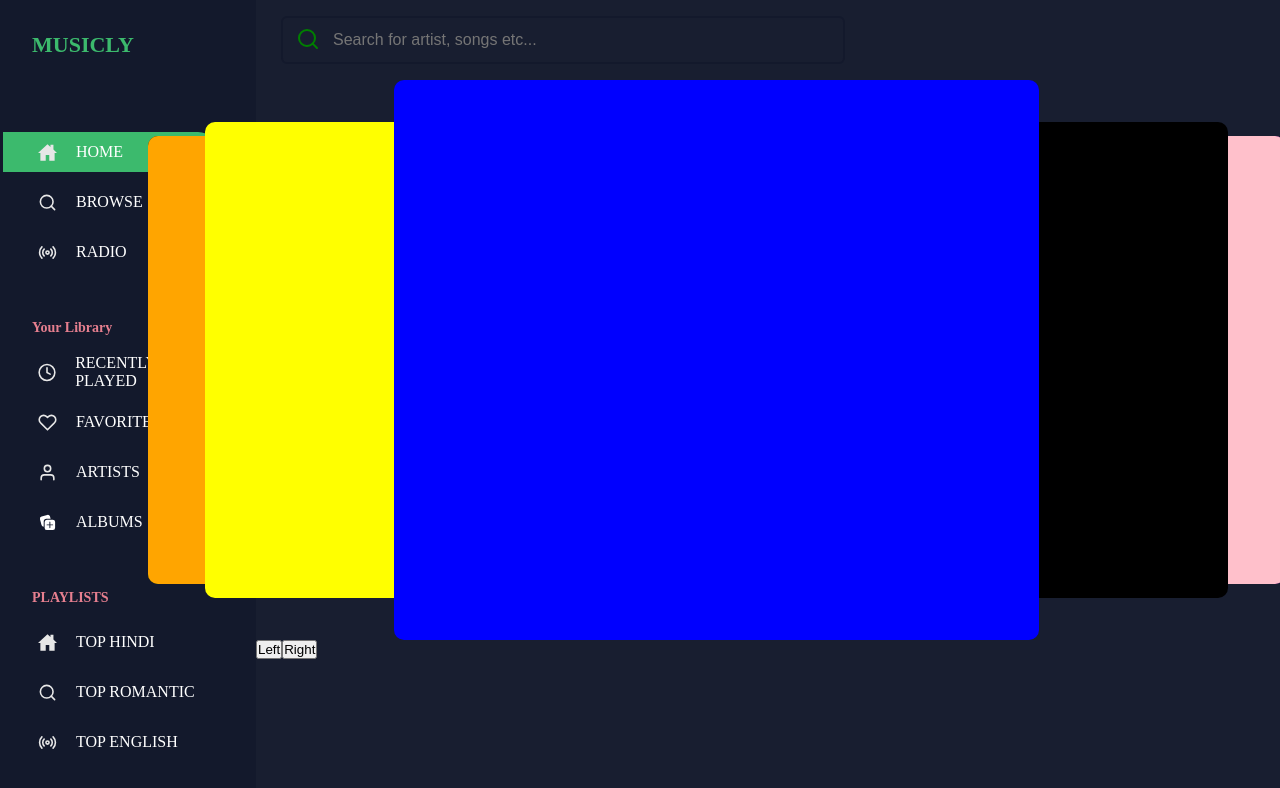
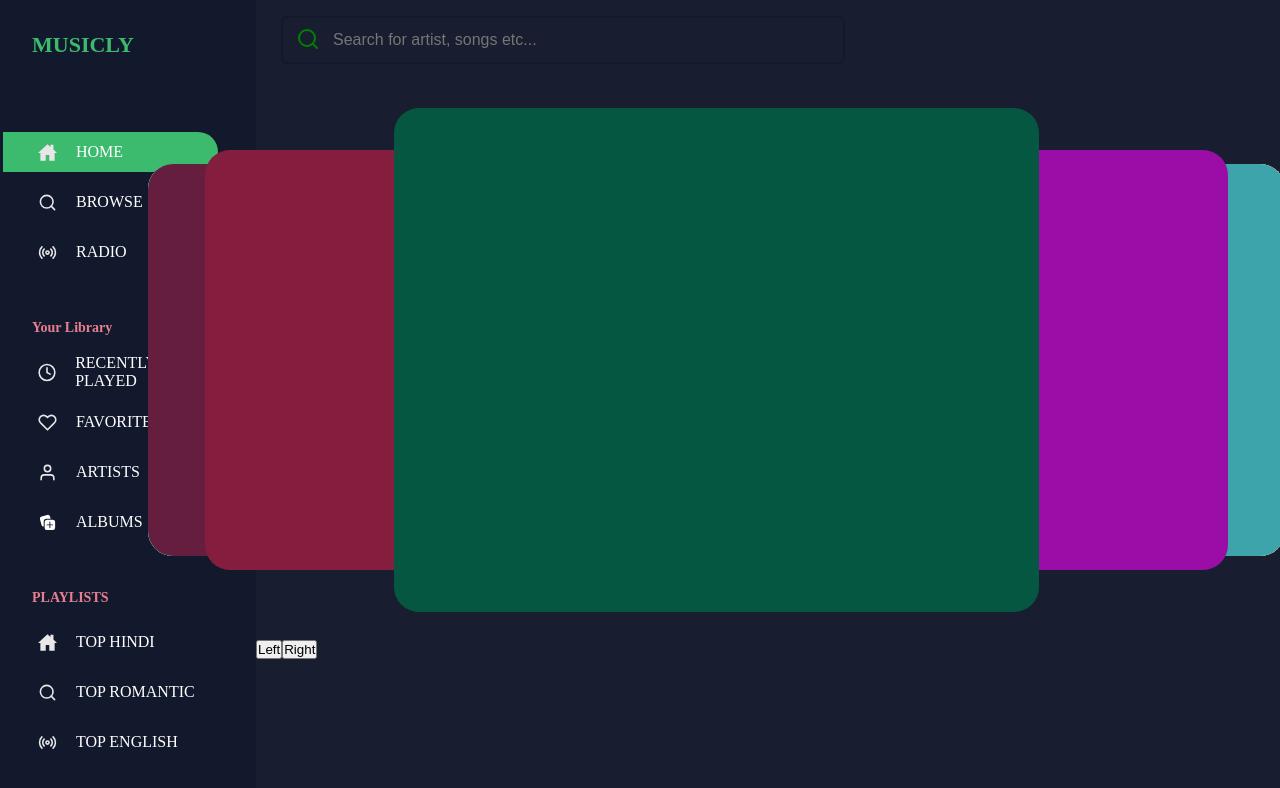
Before and after one commit to akshayrathigithub/MusicPlayer, a React app: page / in a window 1280 px wide. Shown: the top 788 px of the page. Built offline with nearby package versions, Linux system fonts and the light colour scheme.

Commit message:
slider functionality completed

```diff
--- a/src/Components/ContentArea/Content.scss
+++ b/src/Components/ContentArea/Content.scss
@@ -15,7 +15,7 @@
     .slide-leaf {
       position: absolute;
       transition: all 0.85s ease-in-out;
-      border-radius: 10px;
+      border-radius: 25px;
     }
   }
 }
--- a/src/Components/ContentArea/Content.tsx
+++ b/src/Components/ContentArea/Content.tsx
@@ -23,34 +23,26 @@ interface ContentState {
 const Content: React.FC = () => {
   const initialState: ContentState = {
     list: [
-      // '#051e3e',
-      // '#59575f',
-      // '#451e3e',
-      // ' #009688',
-      // ' #35a79c',
-      // ' #54b2a9',
-      // ' #65c3ba',
-      // ' #83d0c9',
-      // ' #651e3e',
-      // ' #851e3e',
-      // '#055742',
-      // ' #9a0ea7',
-      // ' #3da4ab',
-      // ' #f6cd61',
-      // ' #fe8a71',
-      // '#2a4d69 ',
-      // ' #4b86b4',
-      // ' #adcbe3',
-      // ' #e7eff6',
-      // ' #63ace5',
-      'red',
-      'green',
-      'orange',
-      'yellow',
-      'blue',
-      'black',
-      'pink',
-      'purple',
+      '#051e3e',
+      '#59575f',
+      '#451e3e',
+      ' #009688',
+      ' #35a79c',
+      ' #54b2a9',
+      ' #65c3ba',
+      ' #83d0c9',
+      ' #651e3e',
+      ' #851e3e',
+      '#055742',
+      ' #9a0ea7',
+      ' #3da4ab',
+      ' #f6cd61',
+      ' #fe8a71',
+      '#2a4d69 ',
+      ' #4b86b4',
+      ' #adcbe3',
+      ' #e7eff6',
+      ' #63ace5',
     ],
     totalLength: 8,
     orderList: [],
@@ -59,27 +51,27 @@ const Content: React.FC = () => {
     thirdLeft: {
       transform: 'translate3d(-24rem, 0px, 0px)',
       width: '40%',
-      height: '80%',
+      height: '70%',
     },
     secondLeft: {
       transform: 'translate3d(-19rem, 0px, 0px)',
       width: '45%',
-      height: '85%',
+      height: '75%',
     },
     center: {
       transform: 'translate3d(0rem, 0px, 0px)',
       width: '70%',
-      height: '100%',
+      height: '90%',
     },
     secondRight: {
       transform: 'translate3d(19rem, 0px, 0px)',
       width: '45%',
-      height: '85%',
+      height: '75%',
     },
     thirdRight: {
       transform: 'translate3d(24rem, 0px, 0px)',
       width: '40%',
-      height: '80%',
+      height: '70%',
     },
   };
 
@@ -171,6 +163,12 @@ const Content: React.FC = () => {
   const slidePhoto = (direction: SLIDER_DIRECTION) => {
     const updatedContentRef = lodash.cloneDeep(contentRef);
     const activeIndex = updatedContentRef.current.activeIndex;
+    const beforCenter =
+      direction === SLIDER_DIRECTION.RIGHT ? activeIndex - 2 : activeIndex + 2;
+    const afterCenter =
+      direction === SLIDER_DIRECTION.RIGHT ? activeIndex - 1 : activeIndex + 1;
+    const nextAfterCenter =
+      direction === SLIDER_DIRECTION.RIGHT ? activeIndex + 1 : activeIndex - 1;
     type updatedValues = {
       transform: string;
       height: string;
@@ -203,8 +201,7 @@ const Content: React.FC = () => {
           divIndex
         ).toString();
       }
-      if (currIndex === activeIndex - 2) {
-        console.log(divTag, 'kjjk');
+      if (currIndex === beforCenter) {
         updatedElementStyleValues = {
           ...updatedElementStyleValues,
           transform:
@@ -221,7 +218,7 @@ const Content: React.FC = () => {
               : translateValues.secondRight.width,
           zIndex: '98',
         };
-      } else if (currIndex === activeIndex - 1) {
+      } else if (currIndex === afterCenter) {
         updatedElementStyleValues = {
           ...updatedElementStyleValues,
           transform: translateValues.center.transform,
@@ -246,7 +243,7 @@ const Content: React.FC = () => {
               : translateValues.secondLeft.width,
           zIndex: '98',
         };
-      } else if (currIndex === activeIndex + 1) {
+      } else if (currIndex === nextAfterCenter) {
         updatedElementStyleValues = {
           ...updatedElementStyleValues,
           transform:
@@ -265,12 +262,10 @@ const Content: React.FC = () => {
         };
       }
       if (divTag) {
-        console.log(divTag.style.backgroundColor, 'before');
         divTag.style.transform = updatedElementStyleValues.transform;
         divTag.style.height = updatedElementStyleValues.height;
         divTag.style.width = updatedElementStyleValues.width;
         divTag.style.zIndex = updatedElementStyleValues.zIndex;
-        // console.log(divTag.style.zIndex, divTag.style.backgroundColor, 'after');
       }
       updatedContentRef.current.elementInfo[currIndex].element = divTag;
     }
```
